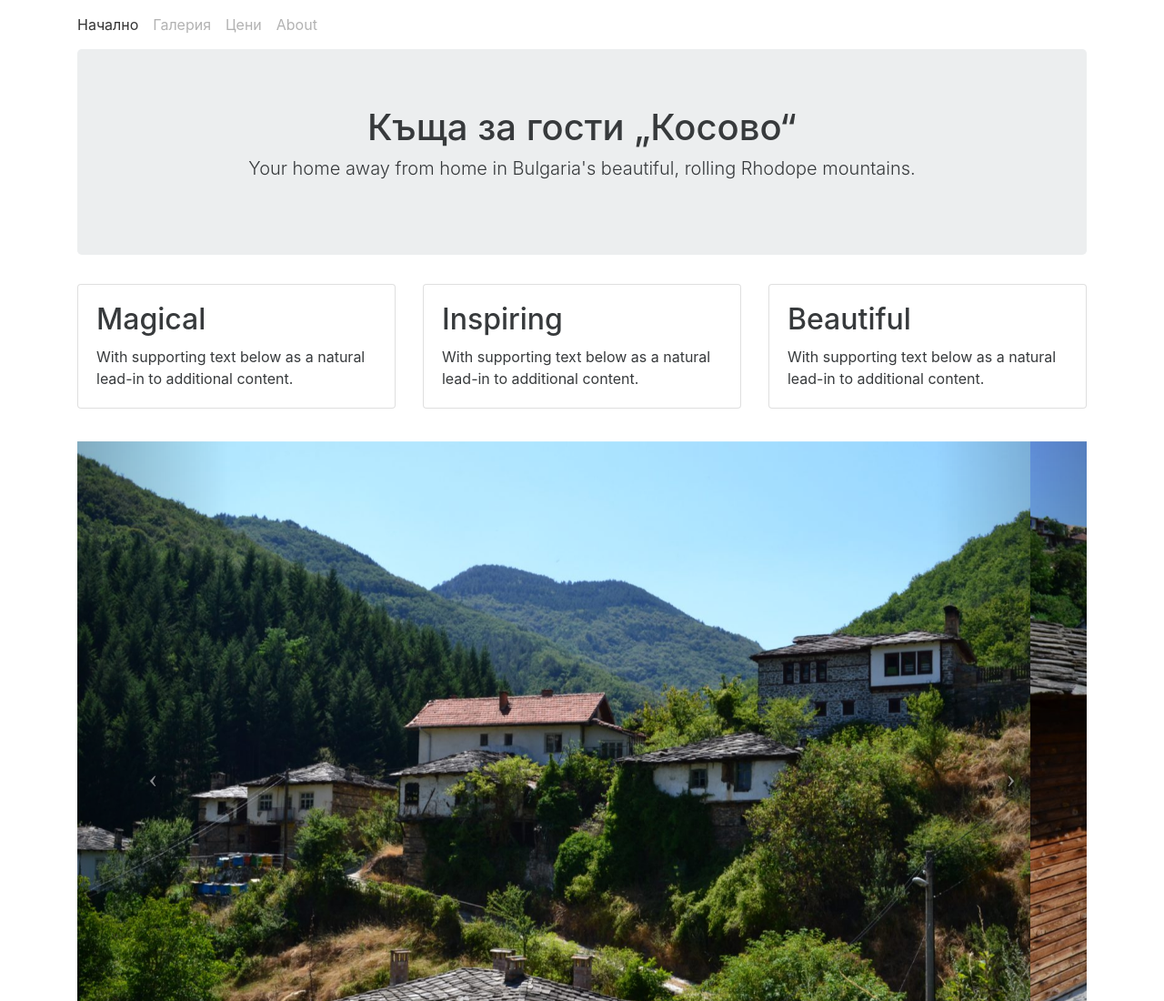
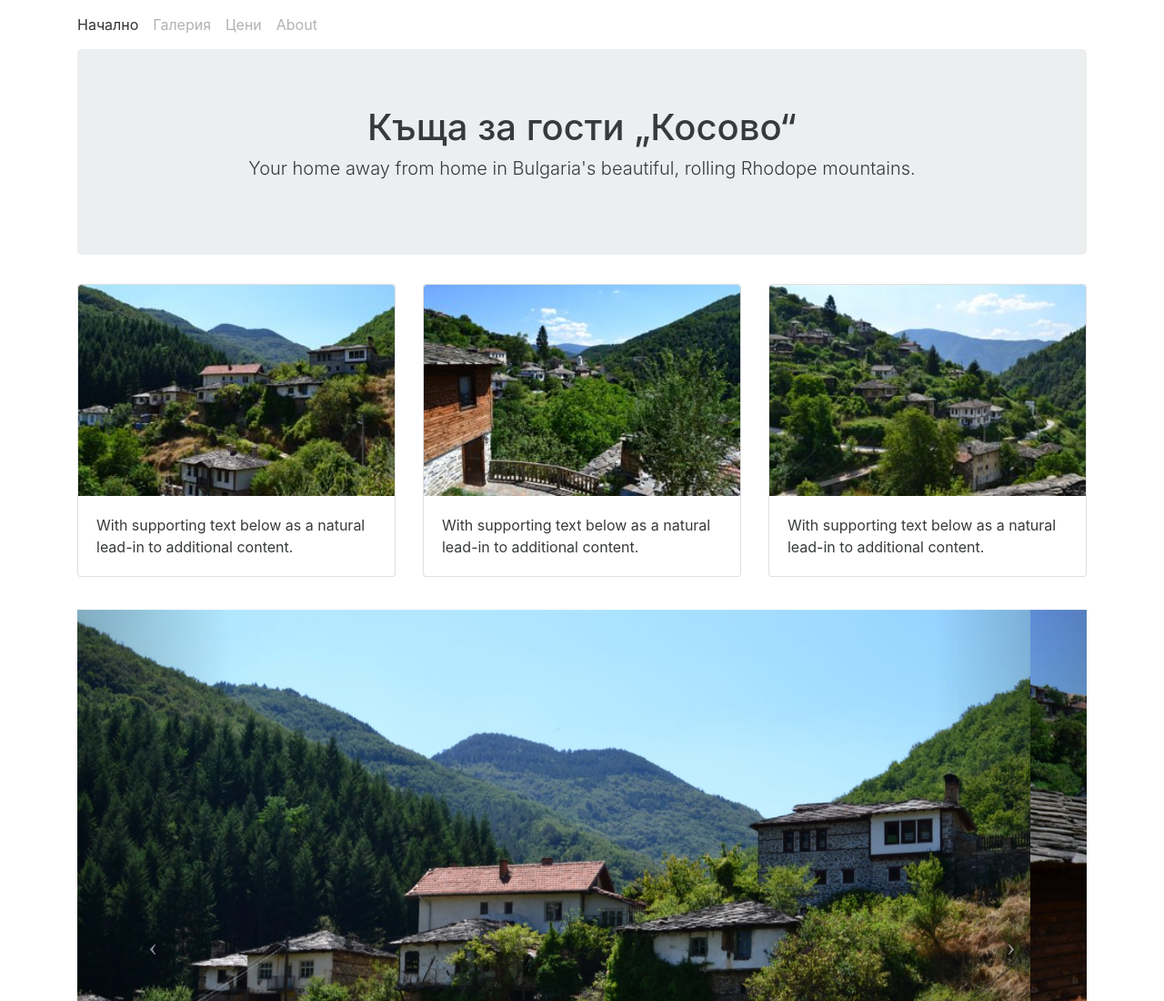
Before and after one commit to alanorth/kosovo-guest-house, a website: page index.html in a window 1280 px wide. Shown: the top 1100 px of the page at 91% size. Drawn offline with Linux system fonts and the light colour scheme.

Commit message:
Add card images with SD and HD versions
Uses srcset to deliver higher quality density images to devices
having higher density displays.

See: https://webkit.org/demos/srcset/

```diff
--- a/index.html
+++ b/index.html
@@ -48,23 +48,29 @@
 
       <div class="row">
         <div class="col-xs-12 col-sm-4">
-          <div class="card card-block">
-            <h2 class="card-title">Magical</h2>
-            <p class="card-text">With supporting text below as a natural lead-in to additional content.</p>
+          <div class="card">
+            <img class="card-img-top" src="img/card-magical.jpg" srcset="img/card-magical.jpg 1x, img/card-magical-2x.jpg 2x" alt="Magical">
+            <div class="card-block">
+              <p class="card-text">With supporting text below as a natural lead-in to additional content.</p>
+            </div>
           </div>
         </div>
 
         <div class="col-xs-12 col-sm-4">
-          <div class="card card-block">
-            <h2 class="card-title">Inspiring</h2>
-            <p class="card-text">With supporting text below as a natural lead-in to additional content.</p>
+          <div class="card">
+            <img class="card-img-top" src="img/card-inspiring.jpg" srcset="img/card-inspiring.jpg 1x, img/card-inspiring-2x.jpg 2x" alt="Inspiring">
+            <div class="card-block">
+              <p class="card-text">With supporting text below as a natural lead-in to additional content.</p>
+            </div>
           </div>
         </div>
 
         <div class="col-xs-12 col-sm-4">
-          <div class="card card-block">
-            <h2 class="card-title">Beautiful</h2>
-            <p class="card-text">With supporting text below as a natural lead-in to additional content.</p>
+          <div class="card">
+            <img class="card-img-top" src="img/card-beautiful.jpg" srcset="img/card-beautiful.jpg 1x, img/card-beautiful-2x.jpg 2x" alt="Beautiful">
+            <div class="card-block">
+              <p class="card-text">With supporting text below as a natural lead-in to additional content.</p>
+            </div>
           </div>
         </div>
       </div>
```
Also changed, not shown: img/card-beautiful-2x.jpg (added), img/card-beautiful.jpg (added), img/card-inspiring-2x.jpg (added), img/card-inspiring.jpg (added), img/card-magical-2x.jpg (added), img/card-magical.jpg (added).
